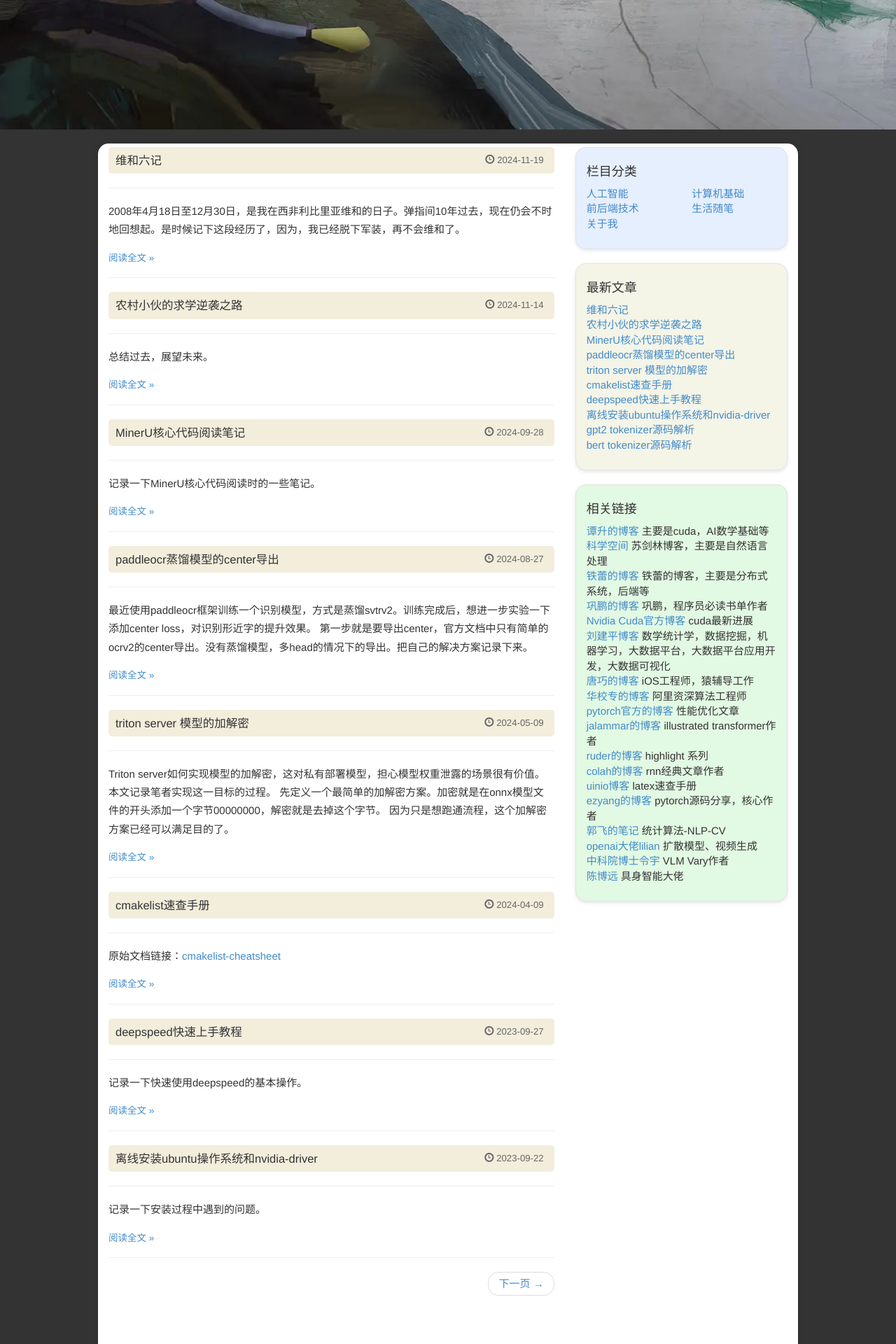
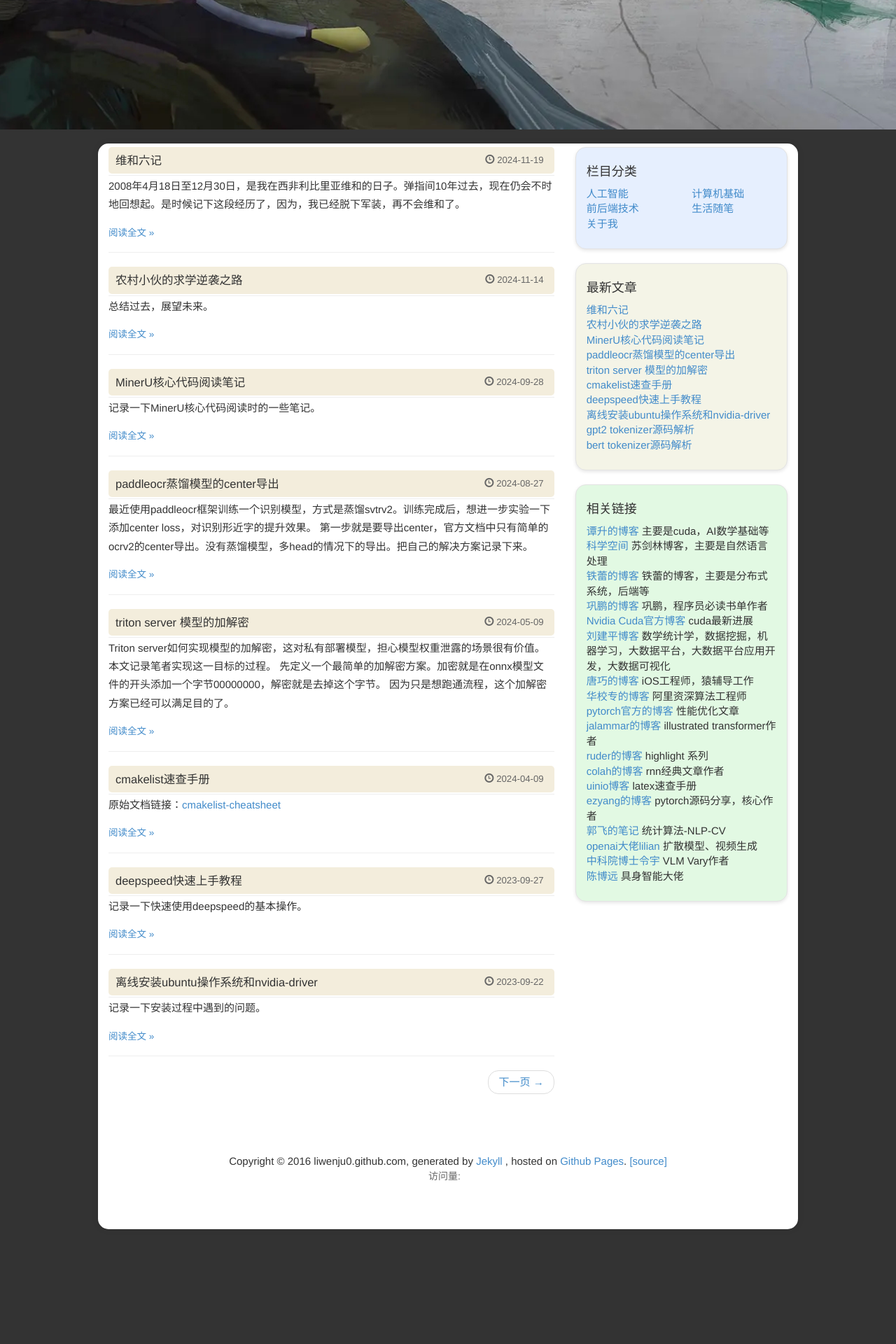
Before and after one commit to liwenju0/liwenju0.github.io, a Jekyll site: the page built from index.html, in a window 1280 px wide. Shown: the part 715-2635 px from the top of the page at 70% size. Built offline with Jekyll 4.4.1, drawn with Linux system fonts in a browser that asks for light colours; the list of posts is cut into pages by our own code; comment, search, counter and statistics services are not loaded; after the commit the page ends 2471 px from its top, so only the background shows below that.

Commit message:
调整标题上下空间

```diff
--- a/css/blog.css
+++ b/css/blog.css
@@ -244,6 +244,10 @@ img {
   color: #666;
 }
 
+.post-divider {
+  margin: 2px 0;
+}
+
 /* 阅读全文链接样式 */
 .read-more {
   font-size: 0.9em;  /* 原来是1.5em,调小为1.1em */
--- a/index.html
+++ b/index.html
@@ -14,7 +14,7 @@ title: "欢迎来到"
 	{{ post.date | date:"%Y-%m-%d" }}
   </div>
 </h2>
-<hr>
+<hr class="post-divider">
 {{ post.excerpt }}
 	<p><h3 class="read-more"><a href="{{ post.url }}">阅读全文 &raquo;</a></h3></p>
 <hr>
```
